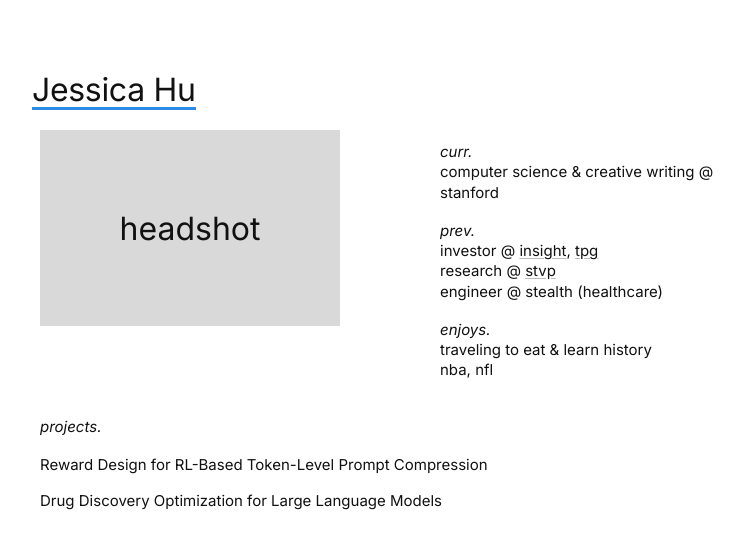
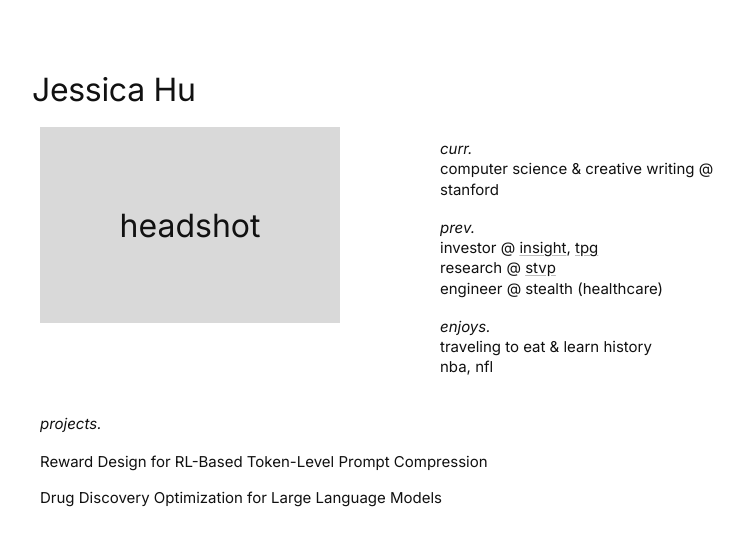
Before and after one commit to jessicahhu/portfolio, a plain HTML site: page index.html in a window 1280 px wide. Shown: the whole page, without its empty margins (250-994 px from the left). Drawn offline with Linux system fonts and the light colour scheme.

Commit message:
Remove name underline

```diff
--- a/styles.css
+++ b/styles.css
@@ -28,7 +28,6 @@ body {
   font-size: 32px;
   font-weight: 400;
   letter-spacing: -0.01em;
-  border-bottom: 3px solid var(--accent);
   line-height: 1.1;
   margin-bottom: 20px;
 }
```
